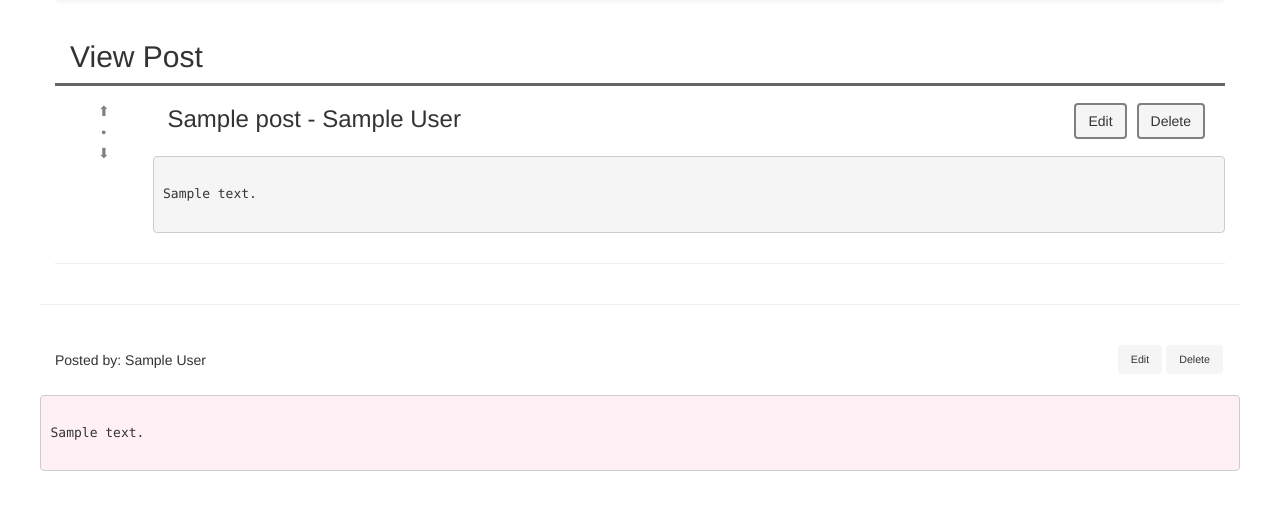
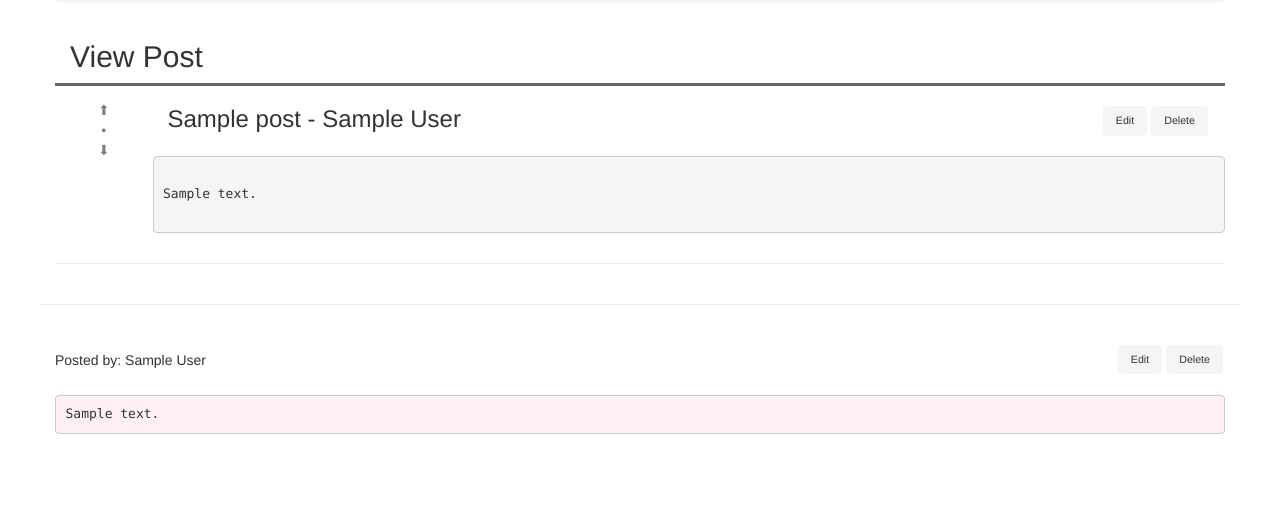
Before and after one commit to sxhan/multi-user-blog-project, a Python web app: template templates/permalink.html in a window 1280 px wide. Shown: the part 52-562 px from the top of the page. Run offline with Jinja, Linux system fonts and the light colour scheme; the template is opened without the code that fills it: most values are stand-ins (such as "Sample title", 1, 10 or a date in 2020).

Commit message:
Fix responsive layout and misc css

```diff
--- a/static/main.css
+++ b/static/main.css
@@ -2,6 +2,15 @@ a {
     color: black;
     background-color: inherit;
 }
+
+textarea {
+  width: 500px;
+  height: 400px;
+  font-size: 17px;
+  font-family: inherit;
+}
+
+
 .login-area {
     font-size: 13px;
     color: gray;
@@ -54,13 +63,6 @@ input[type=submit] {
     margin-top: 10px;
     margin-bottom: 10px;
     font-size: 18px;
-}
-
-textarea {
-  width: 500px;
-  height: 400px;
-  font-size: 17px;
-  font-family: monospace;
 }
 
 
@@ -126,6 +128,8 @@ textarea {
     margin: 1em 0 1em 0;
     width: 100%;
     text-align: center;
+    align-items: center;
+    align-content: center;
     color: grey;
     background-color: inherit;
 }
@@ -136,8 +140,13 @@ textarea {
     background-color: inherit;
 }
 
+
 .post-header-bar {
     height: 5em;
+}
+
+.right {
+    float: right;
 }
 
 .vcenter {
@@ -145,15 +154,7 @@ textarea {
     align-items: center;
 }
 
-.btn-post {
-    margin: 0 5px 0 5px;
-    color: inherit;
-    border-color: grey;
-    border-width: 2pt;
-    background-color: whitesmoke;
-}
-
-.btn-comment {
+.btn-edit{
     margin: 0 2px 0 2px;
     color: inherit;
     font-size: 8pt;
@@ -164,6 +165,7 @@ textarea {
 .upvote, .downvote {
     border: none;
     background-color: transparent;
+    padding: 0 0 0 0;
 }
 
 .orange {
--- a/templates/blogcomment.html
+++ b/templates/blogcomment.html
@@ -3,35 +3,35 @@
         <hr />
     </div>
     <div class="row">
-        <article class="col-sm-12 post">
-            <div class="row">
-                <div class="col-sm-9 post-header-bar vcenter">
+        <div class="col-xs-9 post-header-bar vcenter">
             Posted by: {{ comment.author }}
         </div>
-                <div class="col-sm-3">
-                    <div class="btn-group pull-right post-header-bar vcenter">
+        <div class="col-xs-3">
+            <div class="btn-group post-header-bar vcenter right">
                 <form action="/blog/{{post.key().id()}}/{{comment.key().id()}}/edit" method="get">
-                            <button type="submit" name="edit" class="btn btn-comment">Edit</button>
+                    <button type="submit" name="edit" class="btn btn-edit">Edit</button>
                 </form>
                 <form action="/blog/{{post.key().id()}}/{{comment.key().id()}}/delete" method="post">
-                            <button type="submit" name="delete" class="btn btn-comment">Delete</button>
+                    <button type="submit" name="delete" class="btn btn-edit">Delete</button>
                 </form>
             </div>
         </div>
     </div>
-            <pre class="row comment-content">{{ comment.content }}</pre>
-        </article>
+    <div class="row">
+        <div class="col-xs-12">
+            <pre class="comment-content">{{ comment.content }}</pre>
+        </div>
     </div>
 {%- endmacro %}
 
 {% macro newcomment(post, comment, user, content="", error="") -%}
 <div class="row">
-    <div class="col-sm-12">
+    <div class="col-xs-12">
         New Comment
     </div>
 </div>
 <div class="row">
-    <div class="col-sm-12">
+    <div class="col-xs-12">
         <form method="post" action="/blog/{{post.key().id()}}/newcomment">
             <div class="form-group">
                 <label>
--- a/templates/blogpost.html
+++ b/templates/blogpost.html
@@ -2,23 +2,23 @@
 
 {% macro post(post, user) -%}
     <div class="row">
-        <div class="col-sm-1 pull-left">
+        <div class="col-xs-1">
             {{voting.voting(post, user)}}
         </div>
-        <article class="col-sm-11 post">
+        <article class="col-xs-11 post">
             <div class="row">
-                <div class="col-sm-9 post-header-bar">
+                <div class="col-xs-8 post-header-bar">
                     <a class="post-title" href="/blog/{{post.key().id()}}">
                         <h3>{{post.subject}} - {{post.author}}</h3>
                     </a>
                 </div>
-                <div class="col-sm-3">
-                    <div class="btn-group pull-right post-header-bar vcenter">
+                <div class="col-xs-4">
+                    <div class="btn-group post-header-bar vcenter right">
                         <form action="/blog/{{post.key().id()}}/edit" method="get">
-                            <button type="submit" name="edit" class="btn btn-post">Edit</button>
+                            <button type="submit" name="edit" class="btn btn-edit">Edit</button>
                         </form>
                         <form action="/blog/{{post.key().id()}}/delete" method="post">
-                            <button type="submit" name="delete" class="btn btn-post">Delete</button>
+                            <button type="submit" name="delete" class="btn btn-edit">Delete</button>
                         </form>
                     </div>
                 </div>
--- a/templates/newpost.html
+++ b/templates/newpost.html
@@ -24,7 +24,7 @@
             <div class="form-group">
                 <div class="error">{{error}}</div>
             </div>
-          <button type="submit" class="btn btn-primary">Submit</button>
+          <button type="submit" class="btn btn-post">Submit</button>
         </form>
     </div>
 </div>
```
Also changed, not shown: templates/front.html (+5 -9 lines). Lines whose indentation alone changed are shown as unchanged.
